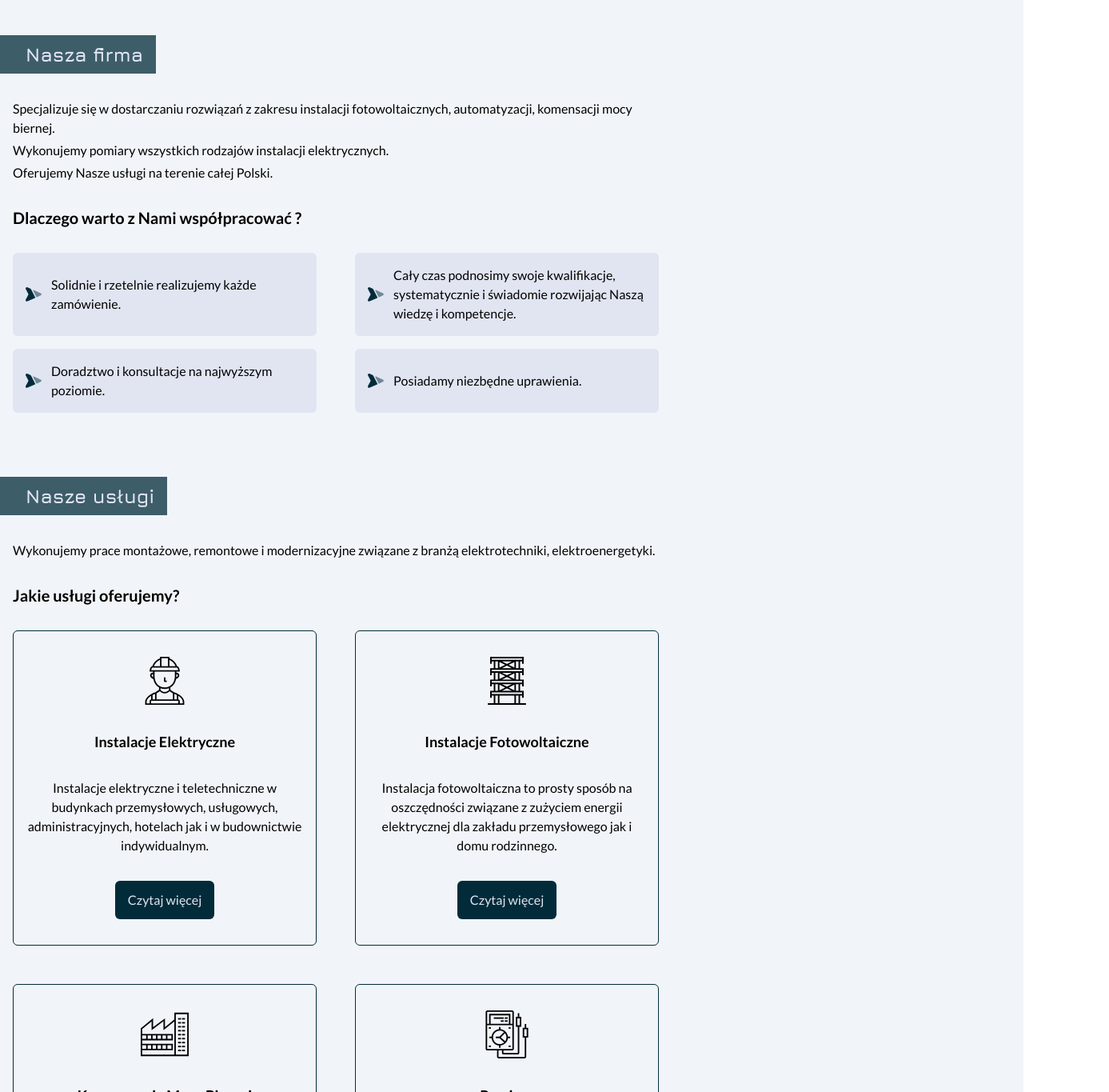
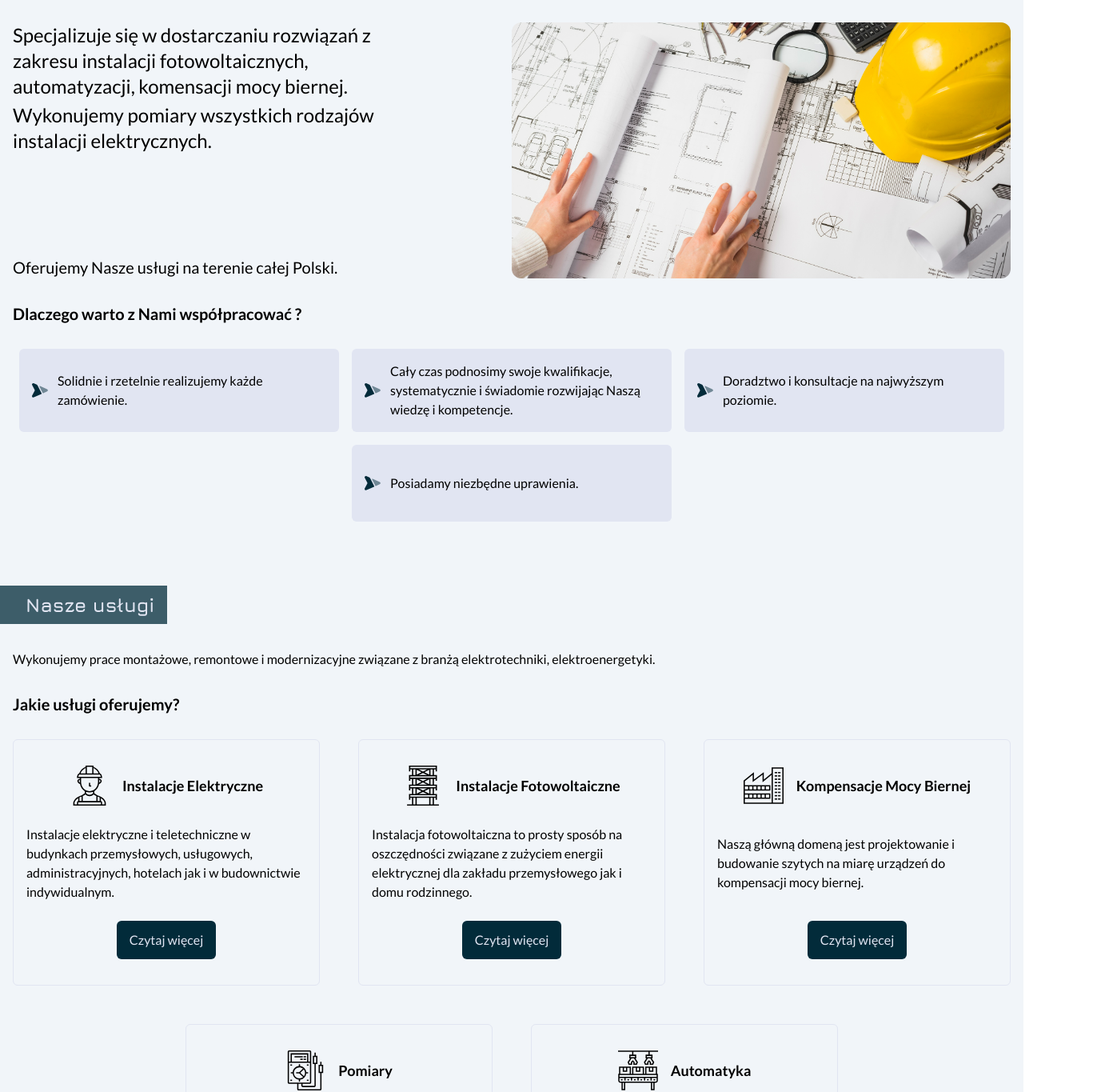
Before and after one commit to rafal19987/Olmat-Landing-Page-Electrician-Nextjs-Tailwind-TypeScript, a Next.js app: page / in a window 1280 px wide. Shown: the part 820-2185 px from the top of the page at 80% size, 1387 px wide, since content can reach past the window. Built offline with nearby package versions, Linux system fonts and the light colour scheme.

Commit message:
feat: add desktop view for main page

```diff
--- a/src/app/page.tsx
+++ b/src/app/page.tsx
@@ -6,6 +6,7 @@ import * as Typography from '@/components/Typography';
 import { websiteConfig } from '@/websiteConfig';
 import mainPhoto from '@/assets/images/main-photo.jpg';
 import rightArrowIcon from '@/assets/svg/right-arrow.svg';
+import cropArchitectOpeningBlueprint from '@/assets/images/crop-architect-opening-blueprint.jpg';
 
 export default function Home() {
   return (
@@ -15,15 +16,14 @@ export default function Home() {
       <AboutSection />
       <ServicesSection />
       <RealizationsSection />
-      <ContactSection />
     </>
   );
 }
 
 const LandingSection = () => {
   return (
-    <section className="flex flex-col gap-12 p-4 w-full lg:p-0  lg:h-screen lg:flex-row">
-      <div className="flex flex-col gap-4 lg:grow lg:flex-row lg:w-2/4 lg:items-center lg:justify-center">
+    <section className="flex flex-col gap-12 p-4 w-full lg:p-0  lg:h-[calc(100vh-var(--header-height-desktop))] lg:flex-row lg:w-screen">
+      <div className="flex flex-col gap-4 lg:grow lg:flex-row lg:w-2/4 lg:justify-center">
         <div className="flex flex-col lg:p-4">
           <div className="flex flex-col gap-3 font-jura lg:mt-24">
             <Typography.H1>
@@ -45,7 +45,7 @@ const LandingSection = () => {
           </div>
         </div>
       </div>
-      <div className="relative h-[calc(50vh)] overflow-hidden rounded-xl lg:rounded-none lg:w-2/4 lg:h-screen">
+      <div className="relative h-[calc(50vh)] overflow-hidden rounded-xl lg:rounded-t-none lg:w-2/4 lg:h-full">
         <Image
           src={mainPhoto}
           alt="fotografia elektryka by: james-kovin"
@@ -63,24 +63,37 @@ const AboutSection = () => {
   return (
     <SectionWrapper>
       <SectionHeadline headline="Nasza firma" />
-      <div className="space-y-1">
-        <Typography.Paragraph>
+      <div className="flex flex-col lg:flex-row lg:justify-between">
+        <div className="space-y-1 lg:w-5/12 lg:relative lg:flex lg:flex-col">
+          <Typography.Paragraph className="lg:text-2xl">
             Specjalizuje się w dostarczaniu rozwiązań z zakresu instalacji
             fotowoltaicznych, automatyzacji, komensacji mocy biernej.
           </Typography.Paragraph>
-        <Typography.Paragraph>
+          <Typography.Paragraph className="lg:text-2xl">
             Wykonujemy pomiary wszystkich rodzajów instalacji elektrycznych.
           </Typography.Paragraph>
-        <Typography.Paragraph>
+          <Typography.Paragraph className="lg:text-xl lg:absolute lg:bottom-0">
             Oferujemy Nasze usługi na terenie całej Polski.
           </Typography.Paragraph>
         </div>
-      <div className="space-y-8">
-        <Typography.H3>Dlaczego warto z Nami współpracować ?</Typography.H3>
-        <ul className="space-y-4 lg:grid lg:grid-cols-2 lg:gap-x-12 lg:gap-y-4 lg:space-y-0 lg:max-w-fit">
+        <div className="relative overflow-hidden rounded-xl lg:w-2/4 lg:h-[calc(40vh)]">
+          <Image
+            src={cropArchitectOpeningBlueprint}
+            alt="Image by Freepik "
+            className="object-cover "
+            fill
+            placeholder="blur"
+          />
+        </div>
+      </div>
+      <div className="space-y-8 lg:flex lg:items-center lg:flex-col">
+        <Typography.H3 className="lg:self-start">
+          Dlaczego warto z Nami współpracować ?
+        </Typography.H3>
+        <ul className="space-y-4 lg:space-y-0 lg:gap-4 lg:flex lg:flex-wrap lg:justify-center">
           {websiteConfig.advantagesOfCooperation.map((advantage, _) => (
             <li
-              className="flex gap-3 items-center p-4 bg-secondary rounded-md h-full lg:items-starts lg:max-w-[var(--max-card-width)]"
+              className="flex w-full gap-3 items-center min-h-24 max-h-full p-4 bg-secondary rounded-md lg:items-starts  lg:max-w-[var(--max-card-width)] "
               key={_}
             >
               <Image src={rightArrowIcon} width={20} alt="" aria-hidden />
@@ -105,18 +118,20 @@ const ServicesSection = () => {
       </div>
       <div className="space-y-8">
         <Typography.H3>Jakie usługi oferujemy?</Typography.H3>
-        <ul className="grid grid-cols-1 gap-12 lg:grid-cols-2 lg:max-w-fit">
+        <ul className="flex flex-col gap-12 md:justify-center md:items-center lg:flex-wrap lg:flex-row ">
           {websiteConfig.services.map((service, _) => (
             <li
-              className="flex flex-col gap-8 items-center justify-between px-4 py-8 max-w-[var(--max-card-width)] min-h-64 h-full rounded-md border border-primary"
+              className="flex flex-col gap-8 items-center justify-between px-4 py-8 md:max-w-[var(--max-card-width)] min-h-64  transition duration-300 rounded-md border border-primary lg:self-stretch lg:w-96 lg:gap-6 lg:min-w-[96px] lg:border-secondary hover:border-primary"
               key={_}
             >
-              <Image src={service.icon} width={60} alt="" aria-hidden />
+              <div className="flex flex-col items-center justify-center gap-8 w-full lg:flex-row lg:items-center  lg:gap-4">
+                <Image src={service.icon} width={50} alt="" aria-hidden />
                 <Typography.H4>{service.headline}</Typography.H4>
-              <Typography.Paragraph className="text-center">
+              </div>
+              <Typography.Paragraph className="text-center lg:text-start lg:text-base">
                 {service.text}
               </Typography.Paragraph>
-              <button className="bg-primary px-4 py-3 rounded-md text-secondary">
+              <button className="bg-primary px-4 py-3 rounded-md text-secondary hover:bg-cyan-900 hover:text-white hover:transition-colors">
                 Czytaj więcej
               </button>
             </li>
@@ -137,15 +152,15 @@ const RealizationsSection = () => {
           branżą elektrotechniki, elektroenergetyki.
         </Typography.Paragraph>
       </div>
-      <div className="space-y-8">
-        <Typography.H3>
+      <div className="space-y-8 lg:flex lg:flex-col lg:items-center">
+        <Typography.H3 className="self-start">
           Jakie inwestycje ukończyliśmy w ostatnim czasie?
         </Typography.H3>
 
-        <ul className="grid grid-cols-1 gap-6 -ml-4 w-screen lg:grid-cols-2 lg:max-w-fit">
+        <ul className="grid grid-cols-1 gap-6 -ml-4 w-screen place-items-center lg:grid-cols-3  lg:ml-0 lg:w-fit">
           {websiteConfig.realizations.map(
             (realization, idx) =>
-              idx <= 1 && (
+              idx < 3 && (
                 <li
                   className="flex flex-col gap-6 items-center px-4 py-8 max-w-[var(--max-card-width)] min-h-32 h-full bg-secondary bg-opacity-75 rounded-md"
                   key={idx}
@@ -181,70 +196,3 @@ const RealizationsSection = () => {
     </SectionWrapper>
   );
 };
-
-const ContactSection = () => {
-  return (
-    <SectionWrapper>
-      <SectionHeadline headline="Kontakt" />
-      <div className="space-y-1">
-        <Typography.Paragraph>
-          W przypadku pytań zachęcamy do kontaktu.
-        </Typography.Paragraph>
-      </div>
-      <Image
-        src={websiteConfig.data.profilePhoto}
-        alt="Mateusz Olifirowicz Olmat"
-      />
-      <div className="space-y-8">
-        <ul className="space-y-2">
-          {websiteConfig.data.contactInfo.map((contact, _) => (
-            <li key={_}>
-              <Link href={contact.link} className="flex gap-4">
-                <Image src={contact.icon} alt="" aria-hidden />
-                <span>{contact.description}</span>
-              </Link>
-            </li>
-          ))}
-        </ul>
-        {/* <h4 className="text-xl font-bold leading-6">
-            Jakie inwestycje ukończyliśmy w ostatnim czasie?
-          </h4> */}
-        <ul className="space-y-1">
-          <li>
-            <Typography.Span>
-              {websiteConfig.data.companyInfo.companyName}
-            </Typography.Span>
-          </li>
-          <li>
-            <Typography.Span>
-              Nip: {websiteConfig.data.companyInfo.nip}
-            </Typography.Span>
-          </li>
-          <li>
-            <Typography.Span>
-              Regon: {websiteConfig.data.companyInfo.regon}
-            </Typography.Span>
-          </li>
-        </ul>
-        <ul className="space-y-1">
-          <li>
-            <Typography.Span>
-              ul. {websiteConfig.data.companyInfo.adres.street}
-            </Typography.Span>
-          </li>
-          <li>
-            <Typography.Span>
-              bud. {websiteConfig.data.companyInfo.adres.building}
-            </Typography.Span>
-          </li>
-          <li>
-            <Typography.Span>
-              {websiteConfig.data.companyInfo.adres.zipCode}{' '}
-              {websiteConfig.data.companyInfo.adres.city}
-            </Typography.Span>
-          </li>
-        </ul>
-      </div>
-    </SectionWrapper>
-  );
-};
```
Also changed, not shown: src/assets/images/crop-architect-opening-blueprint.jpg (added). Lines whose indentation alone changed are shown as unchanged.
